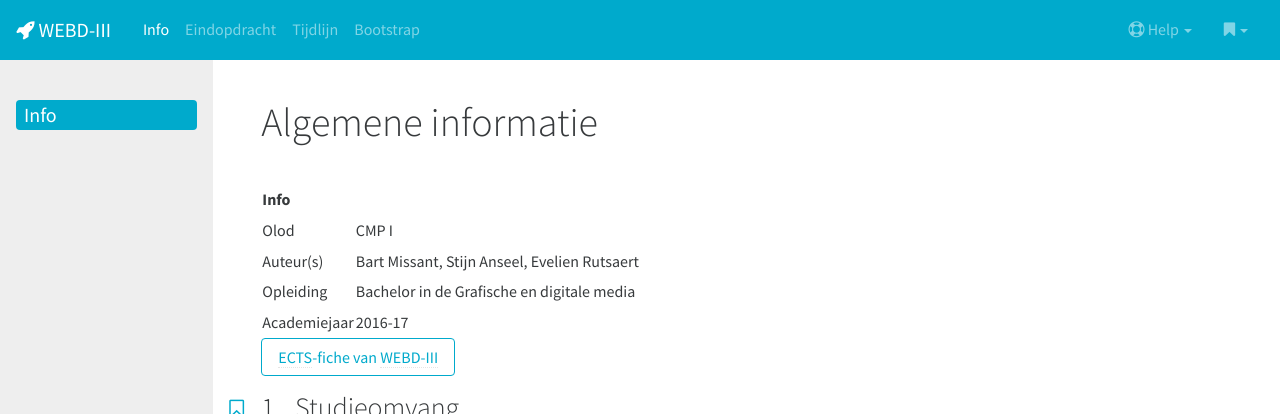
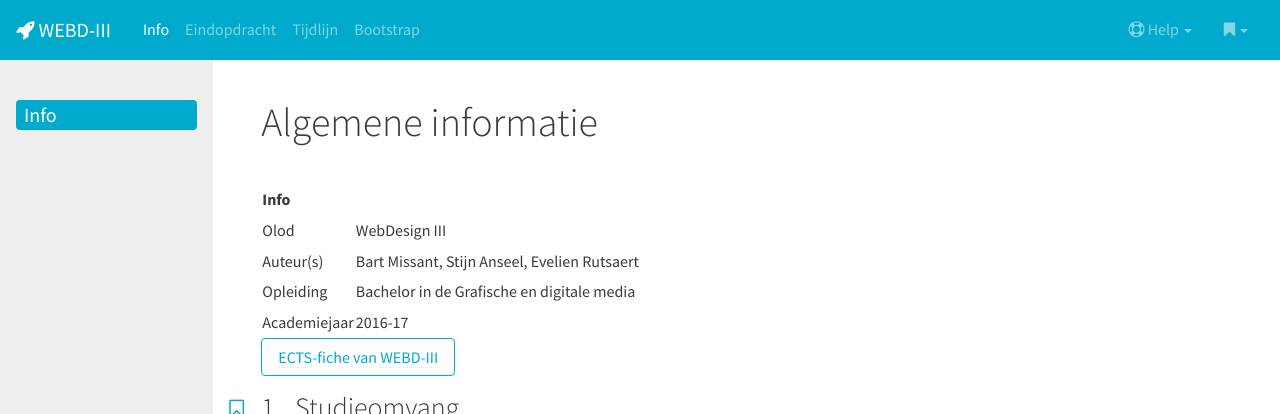
Before and after one commit to Bartmi/1617_webd3, a Jekyll site: the page built from pages/A-0-0_informatie.md, in a window 1280 px wide and 900 px high. Shown: the top 414 px of the window. Built offline with Jekyll 4.4.1, drawn with Linux system fonts in a browser that asks for light colours; nearby versions of some CDN libraries; emoji names are drawn with the system emoji font.

Commit message:
test met titel

```diff
--- a/pages/A-0-0_informatie.md
+++ b/pages/A-0-0_informatie.md
@@ -10,7 +10,7 @@ tags      :
 
 |Info|   |
 |----|---|
-|Olod|CMP I|
+|Olod|WebDesign III|
 |Auteur(s)|Bart Missant, Stijn Anseel, Evelien Rutsaert|
 |Opleiding|Bachelor in de Grafische en digitale media|
 |Academiejaar|2016-17|
```
